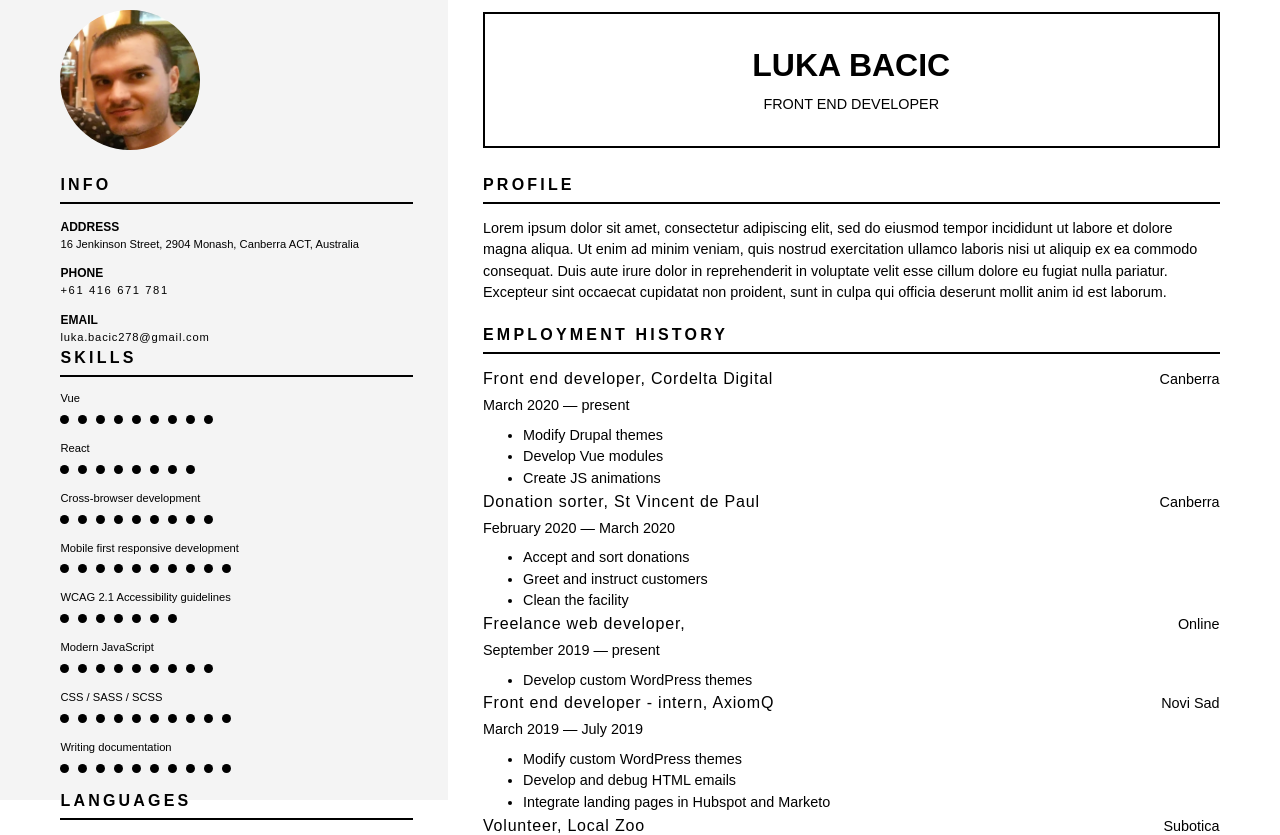
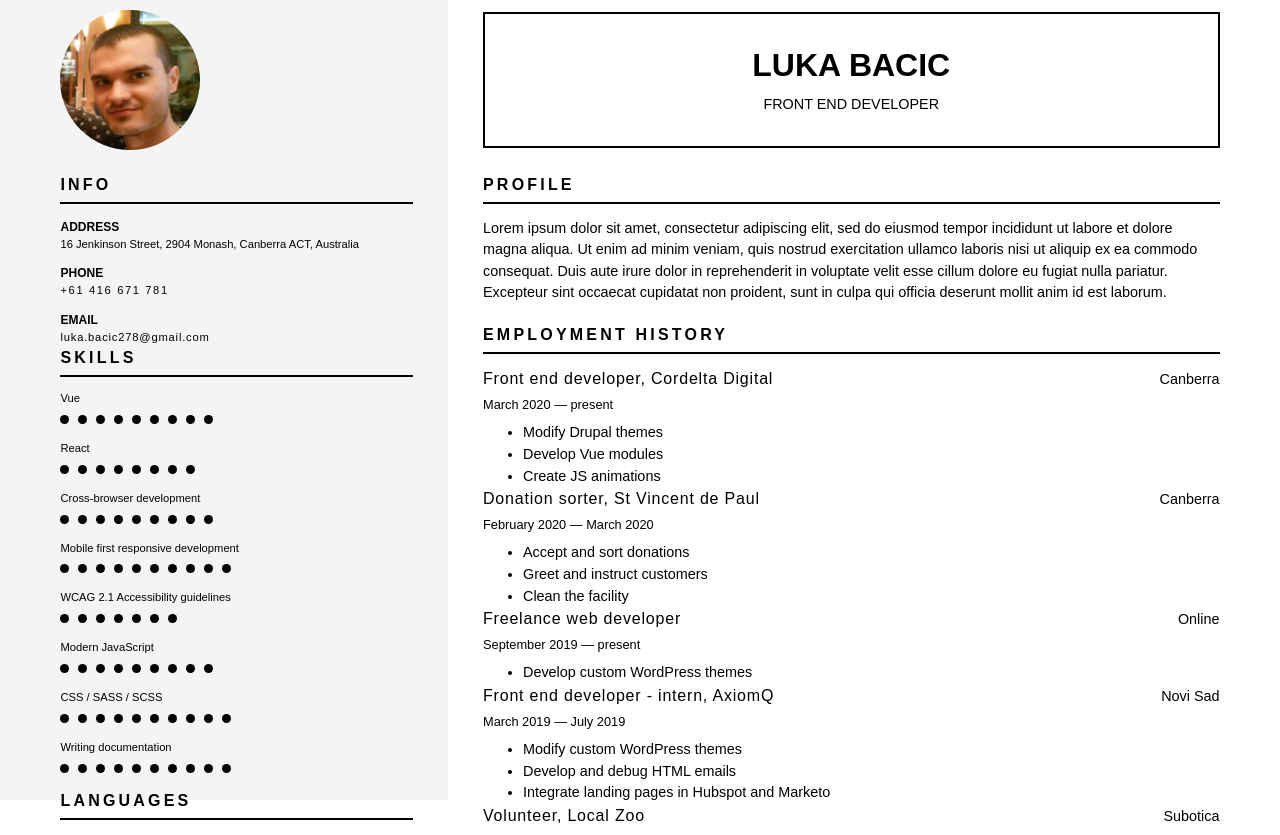
Before and after one commit to luka-bacic/cv-builder, a Vue app: page / in a window 1280 px wide. Shown: the top 835 px of the page. Built offline with nearby package versions, Linux system fonts and the light colour scheme.

Commit message:
reduce font size of dates

```diff
--- a/src/assets/scss/_helper.scss
+++ b/src/assets/scss/_helper.scss
@@ -16,15 +16,16 @@
 
 .item-date,
 .item-city {
-  font-size: 0.9rem;
   font-weight: 300;
 }
 
 .item-city {
   margin-left: 1cm;
   flex-shrink: 0;
+  font-size: 0.9rem;
 }
 
 .item-date {
   margin-top: 0.25rem;
+  font-size: 0.8rem;
 }
--- a/src/components/content/EmploymentHistory.vue
+++ b/src/components/content/EmploymentHistory.vue
@@ -4,7 +4,7 @@
 
     <div v-for="(item, i) in data" :key="i" class="history__employment">
       <div class="item-heading">
-        <h4>{{ item.position }}, {{ item.company }}</h4>
+        <h4>{{ item.position }}{{ item.company && `, ${item.company}` }}</h4>
         <div class="item-city">{{ item.city }}</div>
       </div>
 
```
